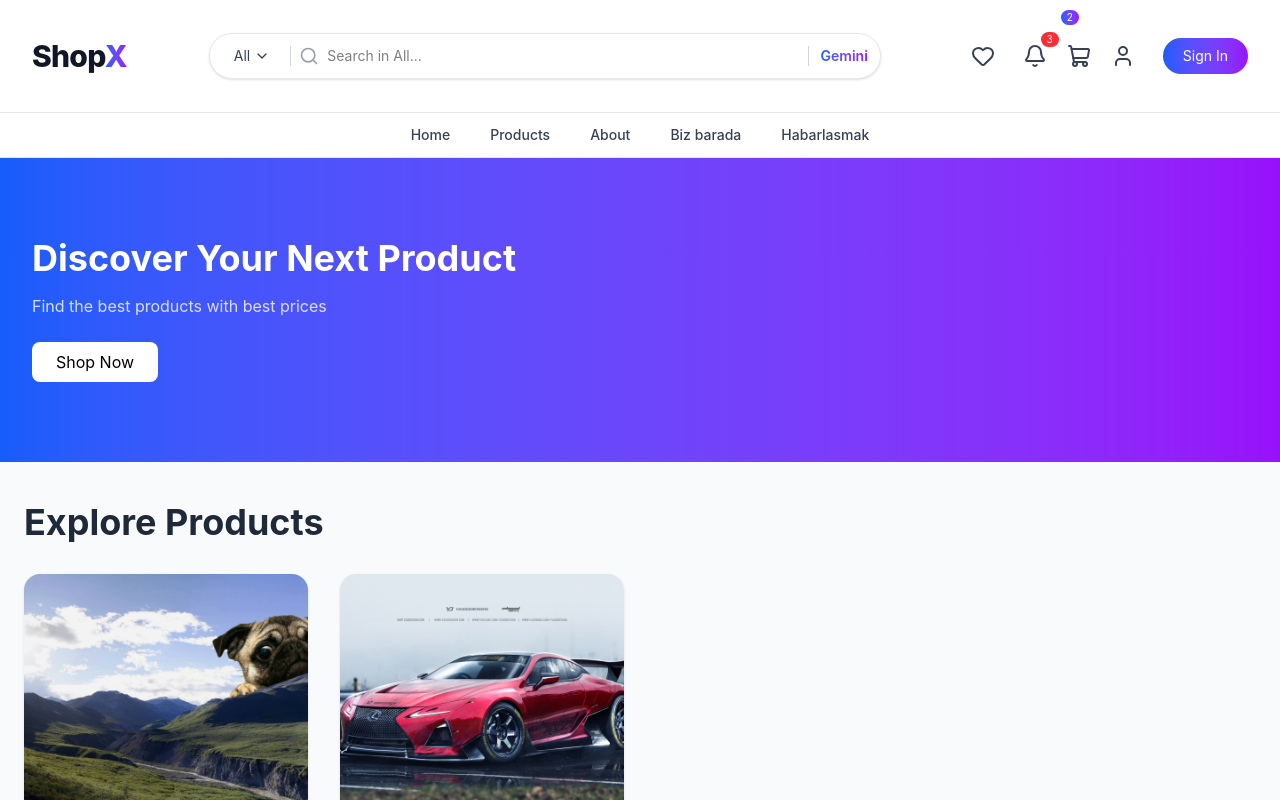
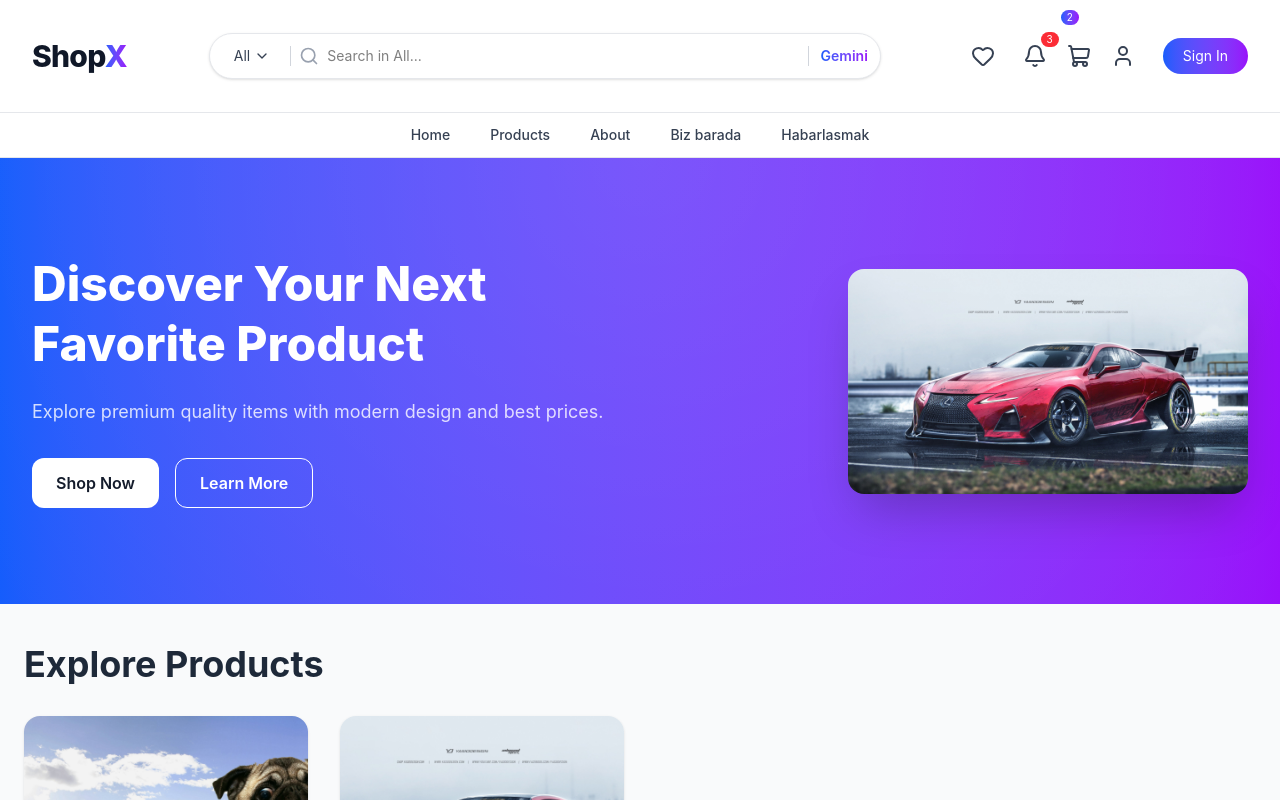
Before and after one commit to Bahram2006/ecommerce-web, a React (Vite) app: page / in a window 1280 px wide. Shown: the top 800 px of the page. Built offline with nearby package versions, Linux system fonts and the light colour scheme.

Commit message:
feat: upgrade hero section to premium pro design

```diff
--- a/src/components/Hero.jsx
+++ b/src/components/Hero.jsx
@@ -1,19 +1,42 @@
 export default function Hero() {
   return (
-    <section className="bg-gradient-to-r from-blue-600 to-purple-600 text-white py-20">
-      <div className="max-w-7xl mx-auto px-8">
+    <section className="relative overflow-hidden bg-gradient-to-r from-blue-600 to-purple-600 text-white">
 
-        <h1 className="text-4xl font-bold mb-4">
-          Discover Your Next Product
-        </h1>
+      {/* 🔥 SOFT LIGHT EFFECT */}
+      <div className="absolute inset-0 bg-[radial-gradient(circle_at_top,rgba(255,255,255,0.3),transparent)] opacity-30"></div>
 
-        <p className="text-white/80 mb-6">
-          Find the best products with best prices
-        </p>
+      <div className="max-w-7xl mx-auto px-8 py-24 flex flex-col md:flex-row items-center justify-between">
 
-        <button className="bg-white text-black px-6 py-2 rounded-lg">
-          Shop Now
-        </button>
+        {/* LEFT */}
+        <div className="max-w-xl">
+          <h1 className="text-4xl md:text-5xl font-extrabold leading-tight mb-6">
+            Discover Your Next <br />
+            Favorite Product
+          </h1>
+
+          <p className="text-white/80 mb-8 text-lg">
+            Explore premium quality items with modern design and best prices.
+          </p>
+
+          <div className="flex gap-4">
+            <button className="bg-white text-gray-900 px-6 py-3 rounded-xl font-semibold hover:scale-105 transition">
+              Shop Now
+            </button>
+
+            <button className="border border-white px-6 py-3 rounded-xl font-semibold hover:bg-white hover:text-gray-900 transition">
+              Learn More
+            </button>
+          </div>
+        </div>
+
+        {/* RIGHT IMAGE */}
+        <div className="mt-12 md:mt-0">
+          <img
+            src="/src/assets/images/f4279552.jpg"
+            alt="hero"
+            className="w-[400px] rounded-2xl shadow-2xl hover:scale-105 transition duration-300"
+          />
+        </div>
 
       </div>
     </section>
```
